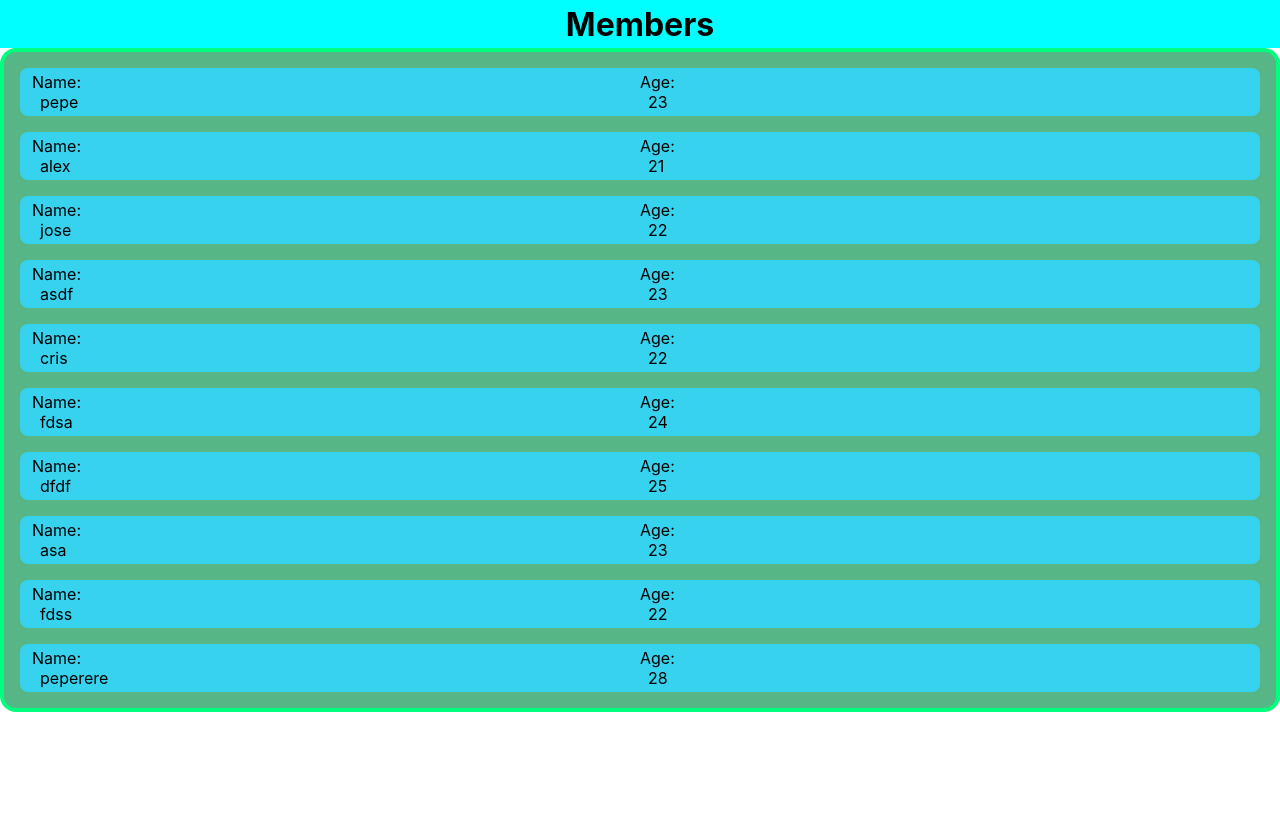
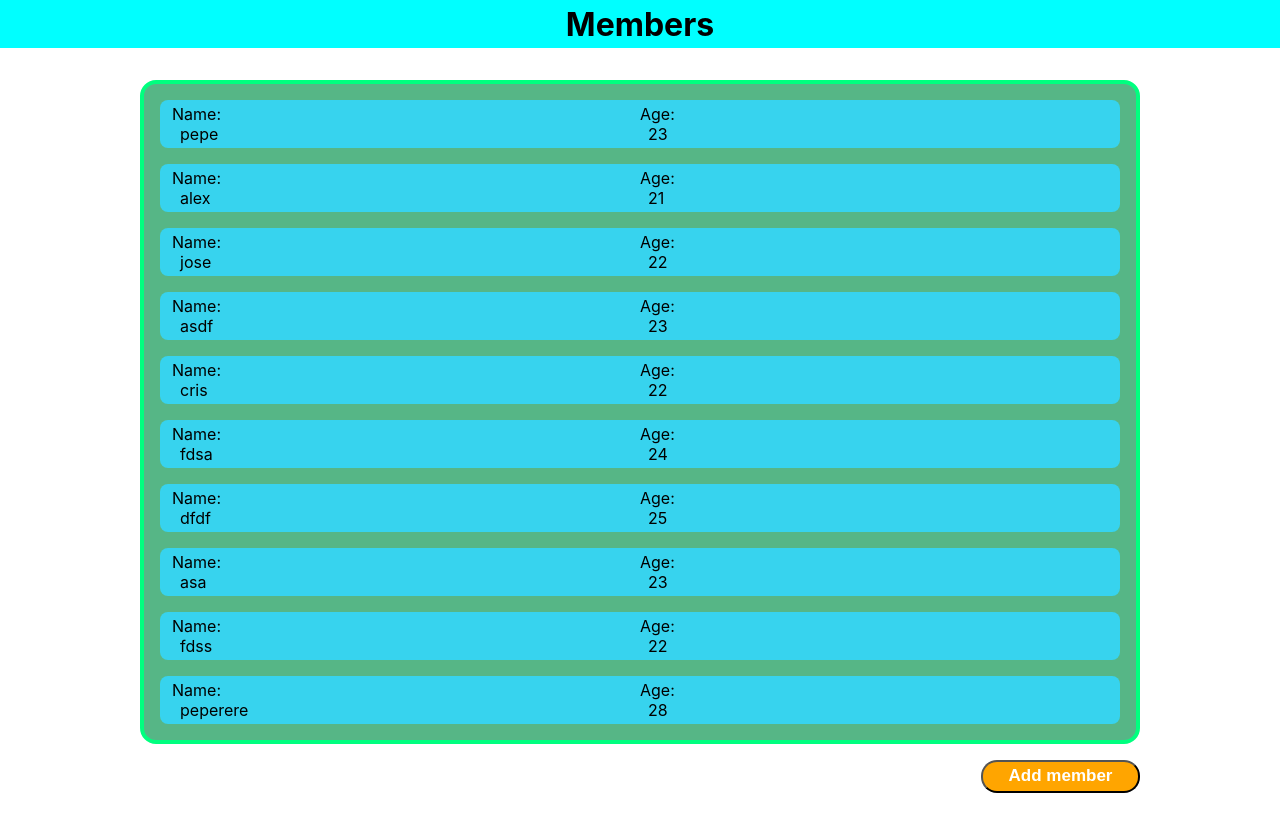
Before and after one commit to kvl-ballester/members-front, a React (Create React App) app: page / in a window 1280 px wide. Before the commit the page ends 800 px from the top, so only its background shows below. Built offline with nearby package versions, Linux system fonts and the light colour scheme.

Commit message:
add button to add member

```diff
--- a/src/App.jsx
+++ b/src/App.jsx
@@ -1,4 +1,7 @@
-import { Header, MemberList } from "./components";
+import { Header, MemberList, Button } from "./components";
+import { useNavigate } from "react-router-dom";
+
+import "./app.scss"
 
 const items = [
   {id: 1, name :"pepe", age: 23},
@@ -16,10 +19,25 @@ const items = [
 
 
 function App() {
+  const navigate = useNavigate();
+
+  const handleAddMember = () => {
+    navigate(`/new`);
+  }
+
   return (
     <div className="App">
       <Header text="Members"/>
-      <MemberList data={items}/>
+      <div className="content-container">
+        <MemberList data={items}/>
+        <div className="list-controls">
+          <div className="paginate">
+
+          </div>
+        <Button text="Add member" onClick={() => handleAddMember()} />
+        </div>
+      </div>
+
     </div>
   );
 }
```
